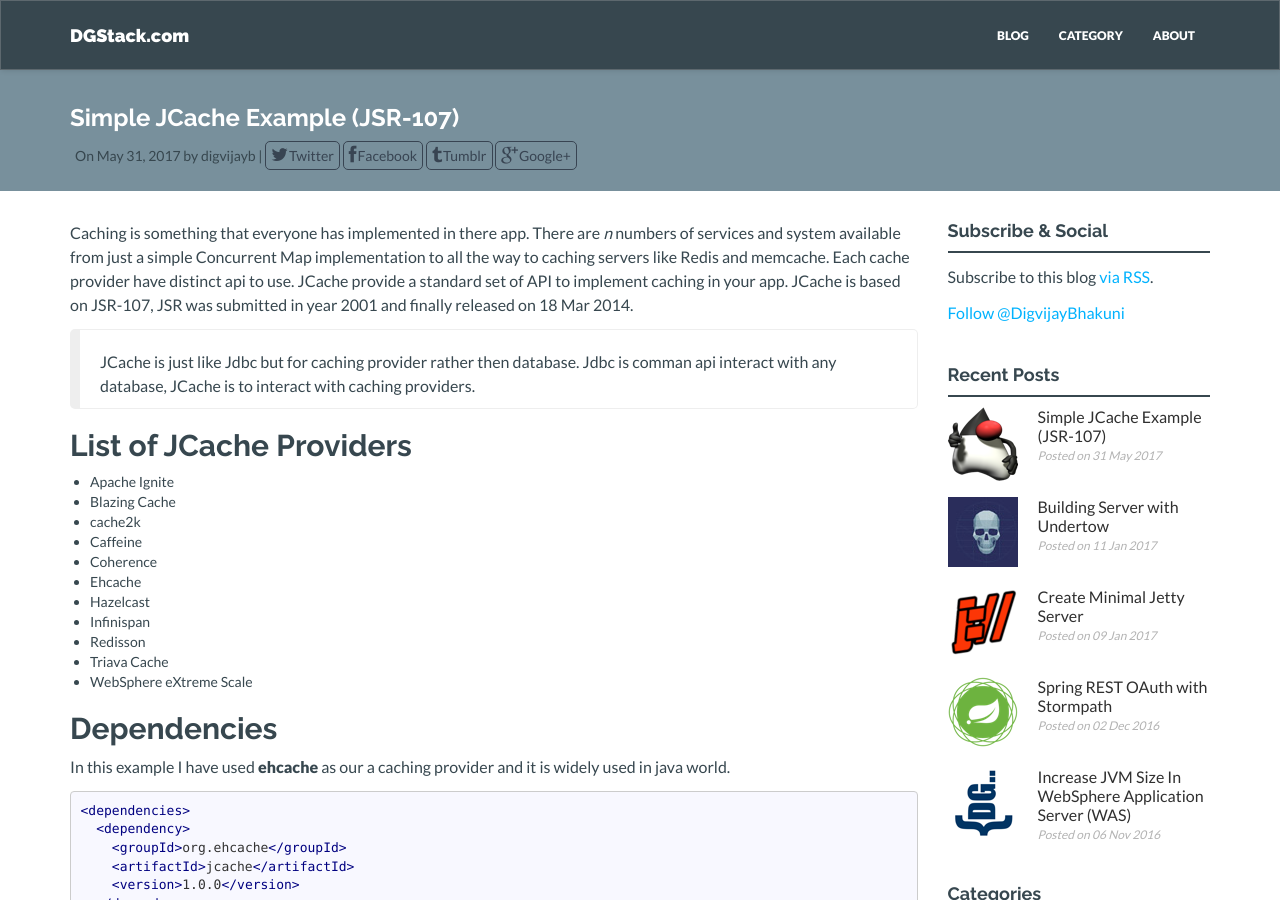
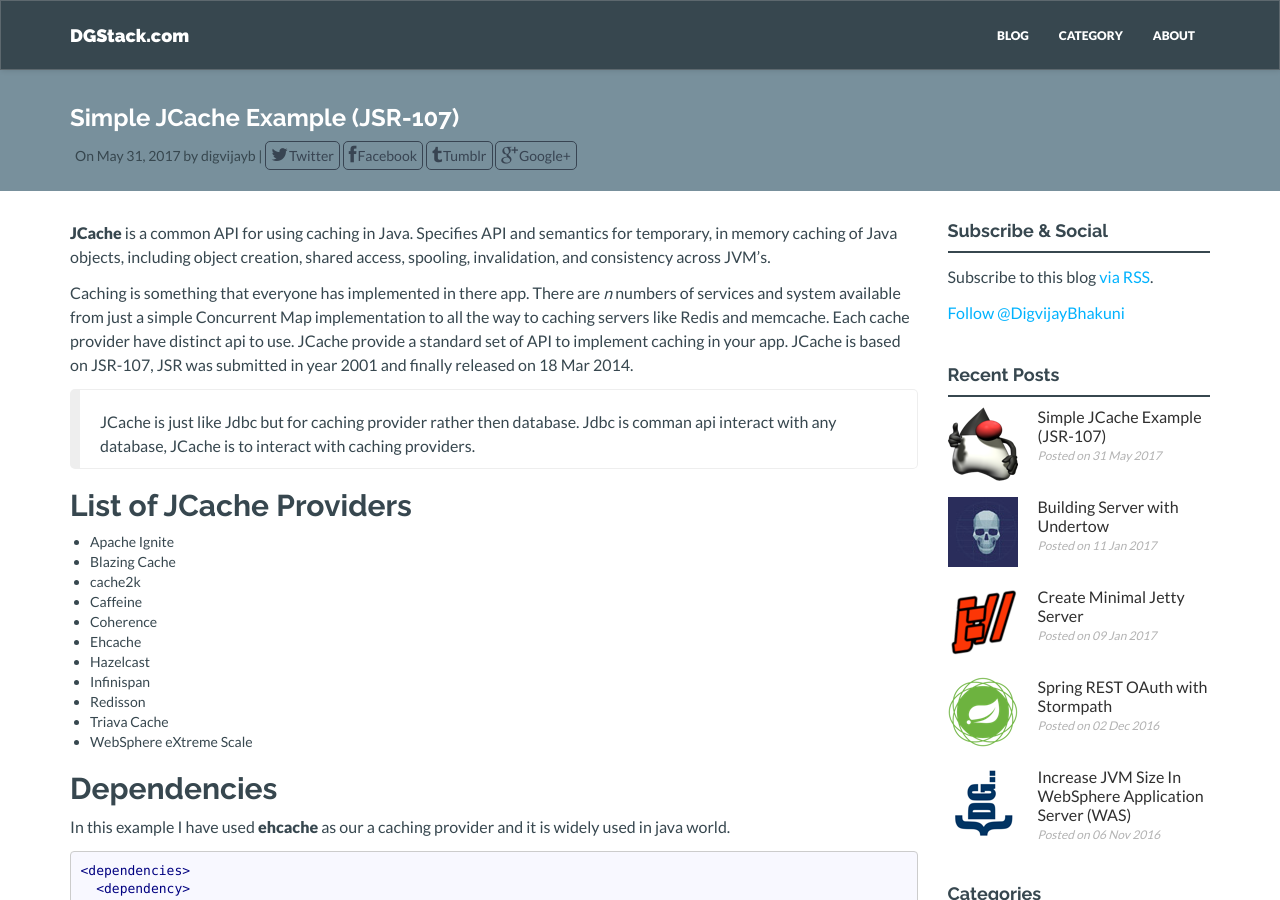
Before and after one commit to dgstack/dgstack.github.io, a Jekyll site: the page built from _posts/blog/Java/2017-05-31-Simple-JCache-Example-JSR-107.md, in a window 1280 px wide and 900 px high. Built offline with Jekyll 4.4.1, drawn with Linux system fonts in a browser that asks for light colours; nearby versions of some CDN libraries; comment, search, counter and statistics services are not loaded.

Commit message:
Sample JCache POST UPDATED

```diff
--- a/_posts/blog/Java/2017-05-31-Simple-JCache-Example-JSR-107.md
+++ b/_posts/blog/Java/2017-05-31-Simple-JCache-Example-JSR-107.md
@@ -11,6 +11,8 @@
 thumb: java-duke.png
 postDisclaimmer: NA
 ---
+**JCache** is a common API for using caching in Java. Specifies API and semantics for temporary, in memory caching of Java objects, including object creation, shared access, spooling, invalidation, and consistency across JVM's.
+
 Caching is something that everyone has implemented in there app. There are *n* numbers of services and system available from just a simple Concurrent Map implementation to all the way to caching servers like Redis and memcache. Each cache provider have distinct api to use. JCache provide a standard set of API to implement caching in your app. JCache is based on JSR-107, JSR was submitted in year 2001 and finally released on 18 Mar 2014.
 
 > JCache is just like Jdbc but for caching provider rather then database.
@@ -24,12 +26,13 @@
 - Caffeine
 - Coherence
 - Ehcache
+<!--more-->
 - Hazelcast
 - Infinispan
 - Redisson
 - Triava Cache
 - WebSphere eXtreme Scale
-<!--more-->
+
 
 ## Dependencies
 
```
